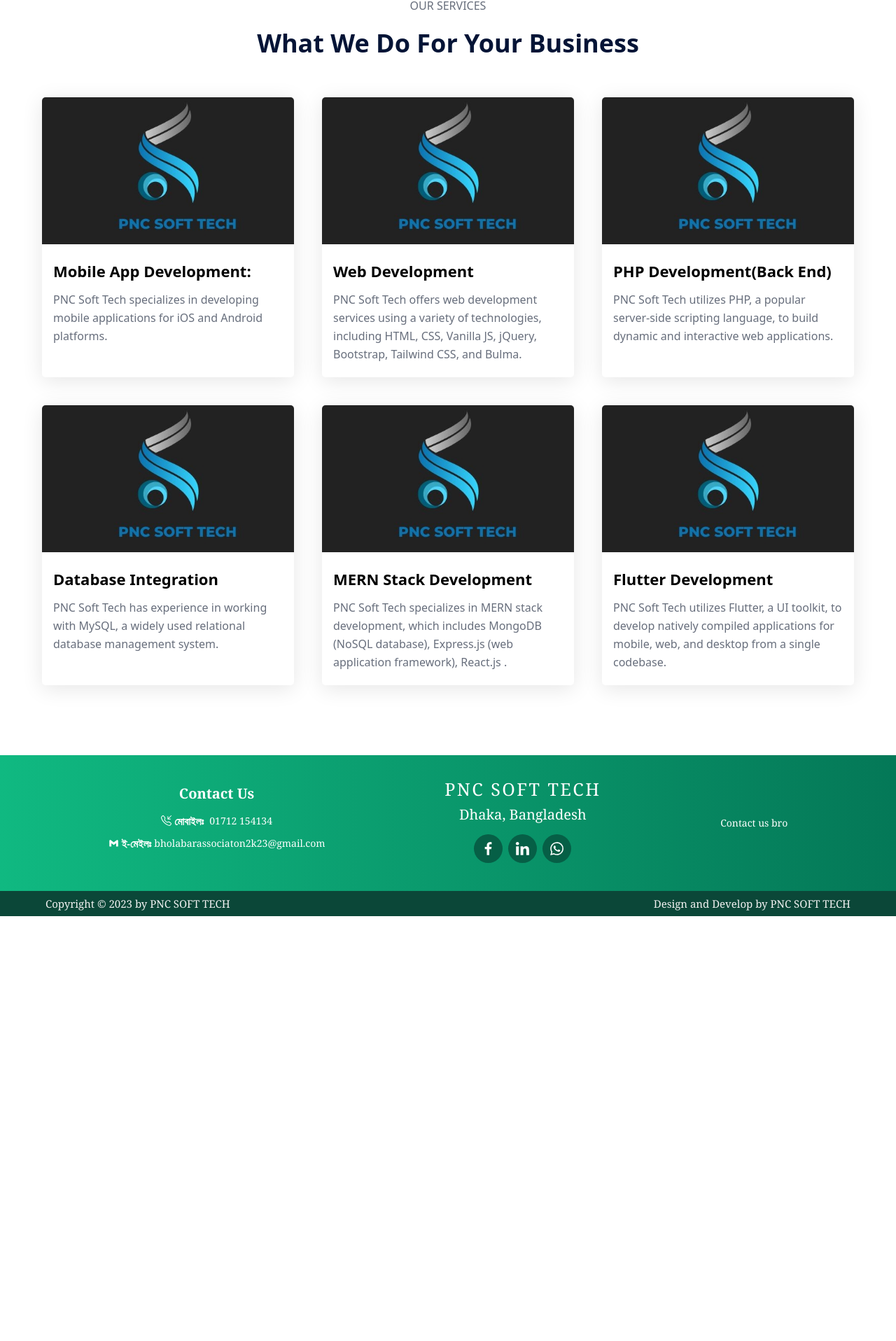
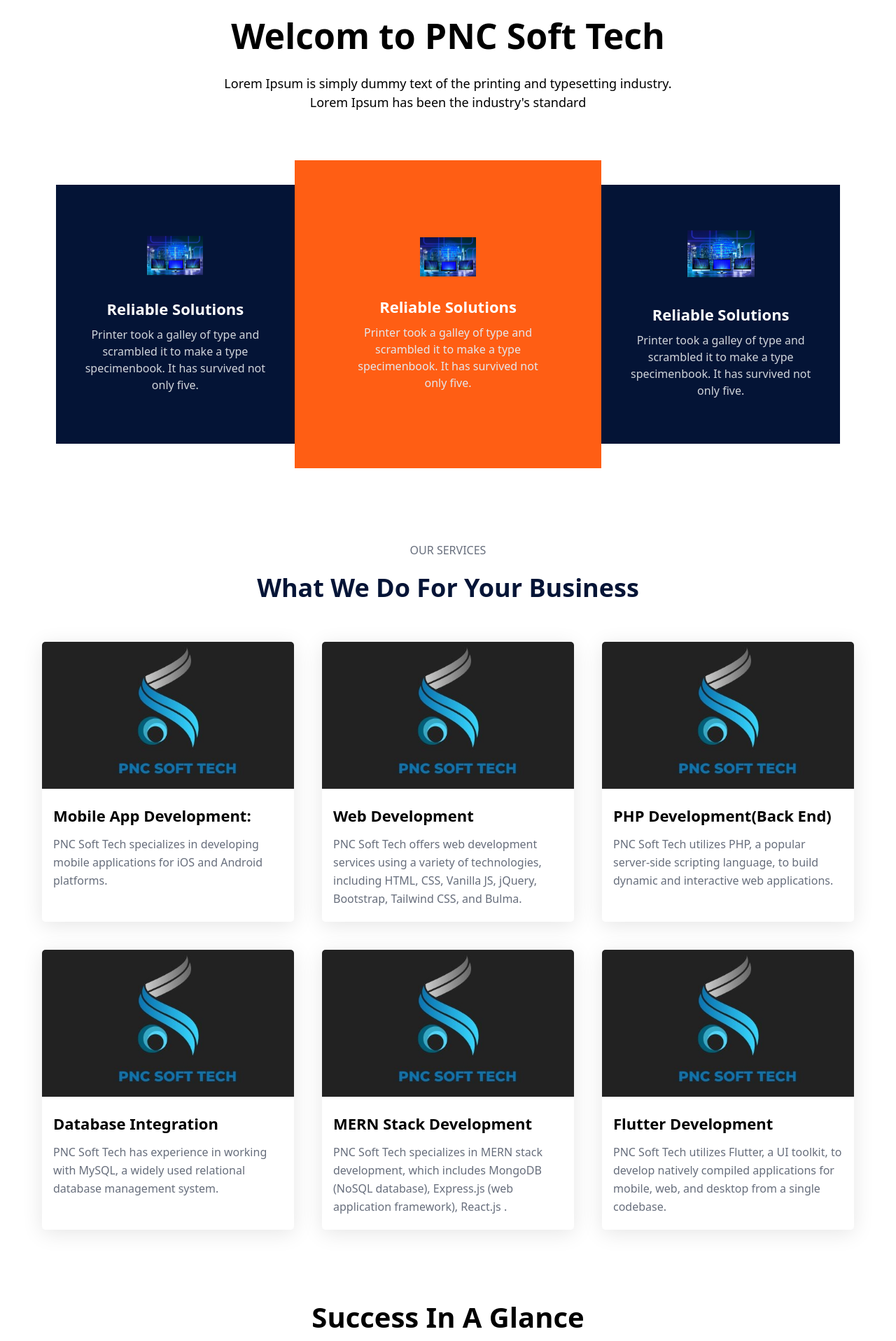
Before and after one commit to PNC-Soft-Tech/PNC-Soft-Tech-Website, a React (Vite) app: page / in a window 1280 px wide. Shown: the part 1056-2972 px from the top of the page at 70% size. Before the commit the page ends 2365 px from the top, so only its background shows below. Built offline with nearby package versions, Linux system fonts and the light colour scheme.

Commit message:
Updated Homepage

```diff
--- a/src/components/Footer/Footer.jsx
+++ b/src/components/Footer/Footer.jsx
@@ -47,15 +47,15 @@
               <p className="text-[20px] text-[#ffff] leading-[25px] self-center ">Dhaka, Bangladesh</p>
 
               <div className="flex flex-row gap-2 sm:ml-0 self-center ">
-                  <a href="https://www.facebook.com/pncsoft.tech" className='cursor-pointer bg-emerald-800  p-2 border-solid border-[0px] border-[#fff]  hover:bg-[#fff] rounded-full '>
+                  <a href="https://www.facebook.com/pncsoft.tech" className='cursor-pointer bg-emerald-800  p-2 border-solid border-[0px] border-[#fff]  hover:bg-[#fff] rounded-full transition ease-in duration-700 '>
                       <BiLogoFacebook className='text-[25px] text-[#fff] hover:text-[#ff5e14] ' />
                     </a>
 
-                    <a href="https://www.linkedin.com/company/pnc-soft-tech/" className=' p-2 border-solid border-[0px] bg-emerald-800 border-[#fff] hover:bg-[#fff] rounded-full '>
+                    <a href="https://www.linkedin.com/company/pnc-soft-tech/" className=' p-2 border-solid border-[0px] bg-emerald-800 border-[#fff] hover:bg-[#fff] rounded-full transition ease-in duration-700 '>
                       <BiLogoLinkedin className='text-[25px] text-[#fff] hover:text-[#ff5e14] ' />
                     </a>
 
-                    <div className=' p-2 bg-emerald-800 border-solid border-[0px] border-[#fff] hover:bg-[#fff] rounded-full '>
+                    <div className=' p-2 bg-emerald-800 border-solid border-[0px] border-[#fff] hover:bg-[#fff] rounded-full transition ease-in duration-700'>
                       <BiLogoWhatsapp className='text-[25px] text-[#fff] hover:text-[#ff5e14] ' />
                     </div>
               </div>
--- a/src/components/Header/Title.jsx
+++ b/src/components/Header/Title.jsx
@@ -26,15 +26,15 @@
 
        <div className=' hidden md:flex flex-row cursor-pointer justify-evenly px-[20px] self-center  h-[35px] gap-6 '>
 
-            <a href="https://www.facebook.com/pncsoft.tech" className='cursor-pointer  p-1 border-solid border-[1px] border-[#fff]  hover:bg-[#fff] rounded-full '>
+            <a href="https://www.facebook.com/pncsoft.tech" className='cursor-pointer transition ease-in duration-500  p-1 border-solid border-[1px] border-[#fff]  hover:bg-[#fff] rounded-full '>
                 <BiLogoFacebook className='text-[25px] text-[#fff] hover:text-[#ff5e14] ' />
             </a>
 
-            <a href="https://www.linkedin.com/company/pnc-soft-tech/" className=' p-1 border-solid border-[1px] border-[#fff] hover:bg-[#fff] rounded-full '>
+            <a href="https://www.linkedin.com/company/pnc-soft-tech/" className=' p-1 border-solid border-[1px] border-[#fff] hover:bg-[#fff] rounded-full transition ease-in duration-500'>
                 <BiLogoLinkedin className='text-[25px] text-[#fff] hover:text-[#ff5e14] ' />
             </a>
 
-            <div className=' p-1 border-solid border-[1px] border-[#fff] hover:bg-[#fff] rounded-full '>
+            <div className=' p-1 border-solid border-[1px] border-[#fff] hover:bg-[#fff] rounded-full transition ease-in duration-500'>
                 <BiLogoWhatsapp className='text-[25px] text-[#fff] hover:text-[#ff5e14] ' />
             </div>
 
--- /dev/null
+++ b/src/pages/HomePage/Discover.jsx
@@ -0,0 +1,35 @@
+/* eslint-disable react/no-unescaped-entities */
+/* eslint-disable no-unused-vars */
+import React from 'react'
+
+const Discover = () => {
+  return (
+    <div className='bg-[#f4f7fb] w-full h-auto flex flex-row justify-evenly gap-14 px-[80px] py-[130px] '>
+            <div className=' h-screen w-[45%] '
+                 style={{
+                    backgroundImage: `https://images.pexels.com/photos/196659/pexels-photo-196659.jpeg?auto=compress&cs=tinysrgb&dpr=1&w=500`,
+                    backgroundSize: 'cover',
+                    backgroundPosition: 'center',
+                    opacity:1
+                  }}
+            >
+            </div>
+
+            <div className='h-screen w-[55%] flex flex-col gap-4 '>
+                <h1 className=' text-[50px] text-[#041436] font-bold leading-[70px] space-x-4 '>Discover <span className='text-[#ff5e14] '>The Best Way</span>  of Grow a Bussiness</h1>
+
+                <p className=' text-[#041436] text-[18px] font-normal leading-[25px]  '>Simple Ipsum is simply dummy text of the printing and typesetting industry. Lorem Ipsum has been the industry's standard dummy text ever since the 1500s, when an unknown.</p>
+
+                <h1 className='text-black text-[22px] font-bold leading-[30px] mt-4 '>Our Mission</h1>
+                <p className=' text-[#041436] text-[18px] font-normal leading-[25px]  '>Simple Ipsum is simply dummy text of the printing and typesetting industry. Lorem Ipsum has been the industry's standard dummy text ever since the 1500s</p>
+
+                <h1 className='text-black text-[22px] font-bold leading-[30px] mt-4 '>Our Vission</h1>
+                <p className=' text-[#041436] text-[18px] mb-8 font-normal leading-[25px] '> Lorem Ipsum has been the industry's standard dummy text ever since the 1500s, when an unknown.</p>
+
+                <button className='bg-[#ff5e14] text-[#fff] text-[22px] p-2 self-center h-[70px] w-[180px] rounded-full hover:bg-[#fff] hover:text-[#ff5e14] hover:border-solid border-[1px] border-[#ff5e14] transition ease-in duration-700' >Learn More</button>
+            </div>
+    </div>
+  )
+}
+
+export default Discover
--- a/src/pages/HomePage/Home.jsx
+++ b/src/pages/HomePage/Home.jsx
@@ -2,12 +2,18 @@
 import React from 'react'
 import Homedetails from './Homedetails'
 import Services from '../Services/Services'
+import ReliablePart from './ReliablePart'
+import SuccessList from './SuccessList'
+import Discover from './Discover'
 
 const Home = () => {
   return (
 	<div>
 		<Homedetails />
+		<ReliablePart />
 		<Services />
+		<SuccessList />
+		<Discover />
 	</div>
   )
 }
--- /dev/null
+++ b/src/pages/HomePage/ReliablePart.jsx
@@ -0,0 +1,54 @@
+/* eslint-disable react/no-unescaped-entities */
+/* eslint-disable no-unused-vars */
+import React from 'react'
+import img from '../../assets/img/banner.jpg'
+const ReliablePart = () => {
+  return (
+    <div className='w-full h-auto bg-white flex flex-col  self-center py-10 '>
+        <div className='self-center flex flex-col mt-20 mb-16 '>
+            <h1 className='text-black text-[50px] leading-[70px] font-bold self-center pb-5 ' >Welcom to PNC Soft Tech</h1>
+            <p className=' text-[18px] text-black font-normal self-center '>Lorem Ipsum is simply dummy text of the printing and typesetting industry.
+            </p>
+             <p className=' text-[18px] text-black font-normal self-center '> Lorem Ipsum has been the industry's standard</p>
+        </div>
+
+        <div className='mt-10 mx-20 text-[#fff] '>
+            <div className=' bg-[#041436] flex flex-row w-full h-[370px] '>
+                  <div className=' p-8 flex flex-col self-center '>
+                       <div className='h-20 w-20 mb-2  self-center'>
+                        <img src ={img} />
+                       </div>
+                            <h1 className='self-center text-[#fff] text-[22px] font-bold '>Reliable Solutions</h1>
+                            <p className='text-center text-[16px] mt-2 text-gray-300 font-medium '>Printer took a galley of type and scrambled it to make a type specimenbook. It has survived not only five.
+                            </p>
+                   </div>
+
+                  <div className=' py-[110px] px-[80px] flex flex-col self-center bg-[#FF5E14] w-[950px] h-[440px] z-40 '>
+                          <div className='h-20 w-20 mb-2  self-center'>
+                          <img src ={img} />
+                          </div>
+                            <h1 className='self-center text-[#fff] text-[22px] font-bold '>Reliable Solutions</h1>
+                            <p className='text-center text-[16px] mt-2 text-gray-200 font-medium '>Printer took a galley of type and scrambled it to make a type specimenbook. It has survived not only five.
+                            </p>
+                   </div>
+
+                   <div className=' p-8 flex flex-col self-center '>
+                           <div className='h-24 w-24 mb-2 self-center'>
+                           <img src ={img} className=' object-cover ' />
+                           </div>
+                            <h1 className='self-center text-[#fff] text-[22px] font-bold '>Reliable Solutions</h1>
+                            <p className='text-center text-[16px] mt-2 text-gray-300 font-medium '>Printer took a galley of type and scrambled it to make a type specimenbook. It has survived not only five.
+                            </p>
+                   </div>
+            </div>
+
+
+        </div>
+
+
+    </div>
+
+  )
+}
+
+export default ReliablePart
--- /dev/null
+++ b/src/pages/HomePage/SuccessList.jsx
@@ -0,0 +1,17 @@
+/* eslint-disable react/no-unescaped-entities */
+/* eslint-disable no-unused-vars */
+import React from 'react'
+import ServiceList from '../Services/ServiceList'
+
+const SuccessList = () => {
+  return (
+    <div className='bg-[#fff] flex flex-col justify-center h-auto w-full'>
+        <h1 className=' text-black text-[40px] font-bold leading-[50px] text-center '>Success In A Glance</h1>
+        <h4 className=' text-[#041436] mx-20 lg:px-80 text-[18px] mb-16 font-normal mt-2 leading-[20px] text-center '>Lorem Ipsum is simply dummy text of the printing and typesetting industry. Lorem Ipsum has been the industry's standard</h4>
+
+        <ServiceList />
+    </div>
+  )
+}
+
+export default SuccessList
```
